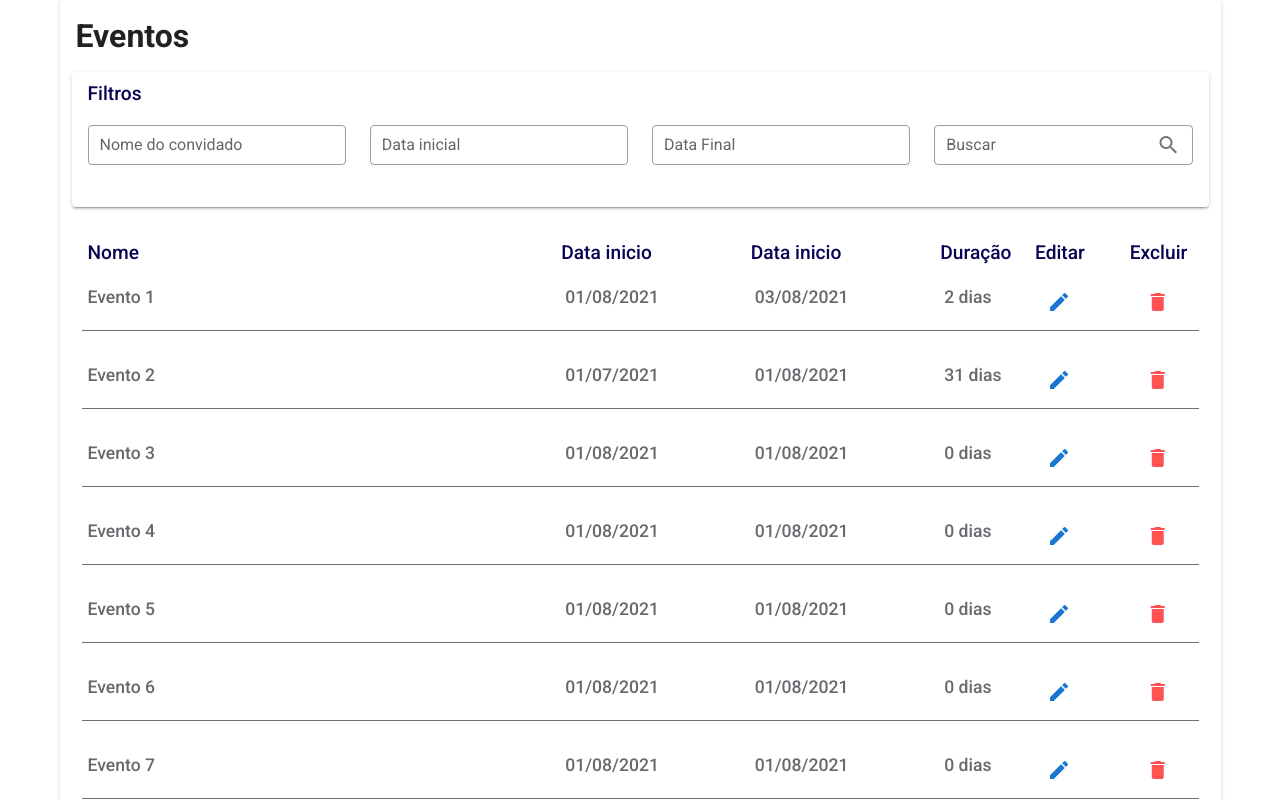
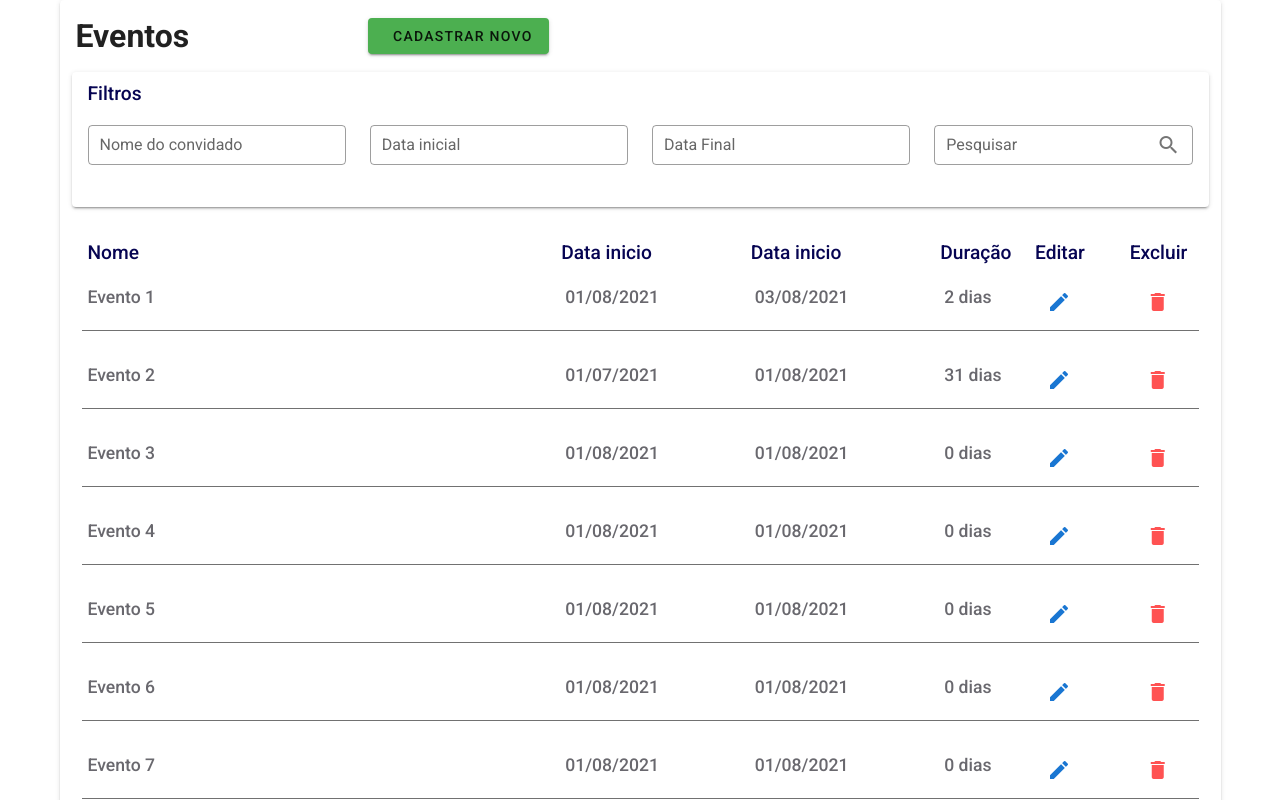
Before and after one commit to ranielisilveira/mob-events-front, a Vue app: page / in a window 1280 px wide. Shown: the top 800 px of the page. Built offline with nearby package versions, Linux system fonts and the light colour scheme.

Commit message:
refactor: Adjust minor

```diff
--- a/src/components/Events/EventsList.vue
+++ b/src/components/Events/EventsList.vue
@@ -2,8 +2,13 @@
   <v-container>
     <v-card>
       <v-row class="pl-4">
-        <v-col cols="12">
+        <v-col cols="3">
           <h1>Eventos</h1>
+        </v-col>
+        <v-col cols="9" align-self="center">
+          <v-btn color="green" to="/create">
+            <span class="ml-2">Cadastrar novo</span>
+          </v-btn>
         </v-col>
       </v-row>
       <v-card class="ml-3 mt-3 mr-3 mb-3">
@@ -62,7 +67,7 @@
             <v-col cols="3">
               <v-text-field
                 v-model="search"
-                label="Buscar"
+                label="Pesquisar"
                 append-icon="mdi-magnify"
                 outlined
                 dense
@@ -101,7 +106,7 @@
                 {{ calculateDuration(event.start_event, event.end_event) }} dias
               </v-col>
               <v-col cols="1" class="pl-2 pt-4">
-                <v-btn color="primary" text>
+                <v-btn color="primary" text to="/create">
                   <v-icon>mdi-pencil</v-icon>
                 </v-btn>
               </v-col>
```
